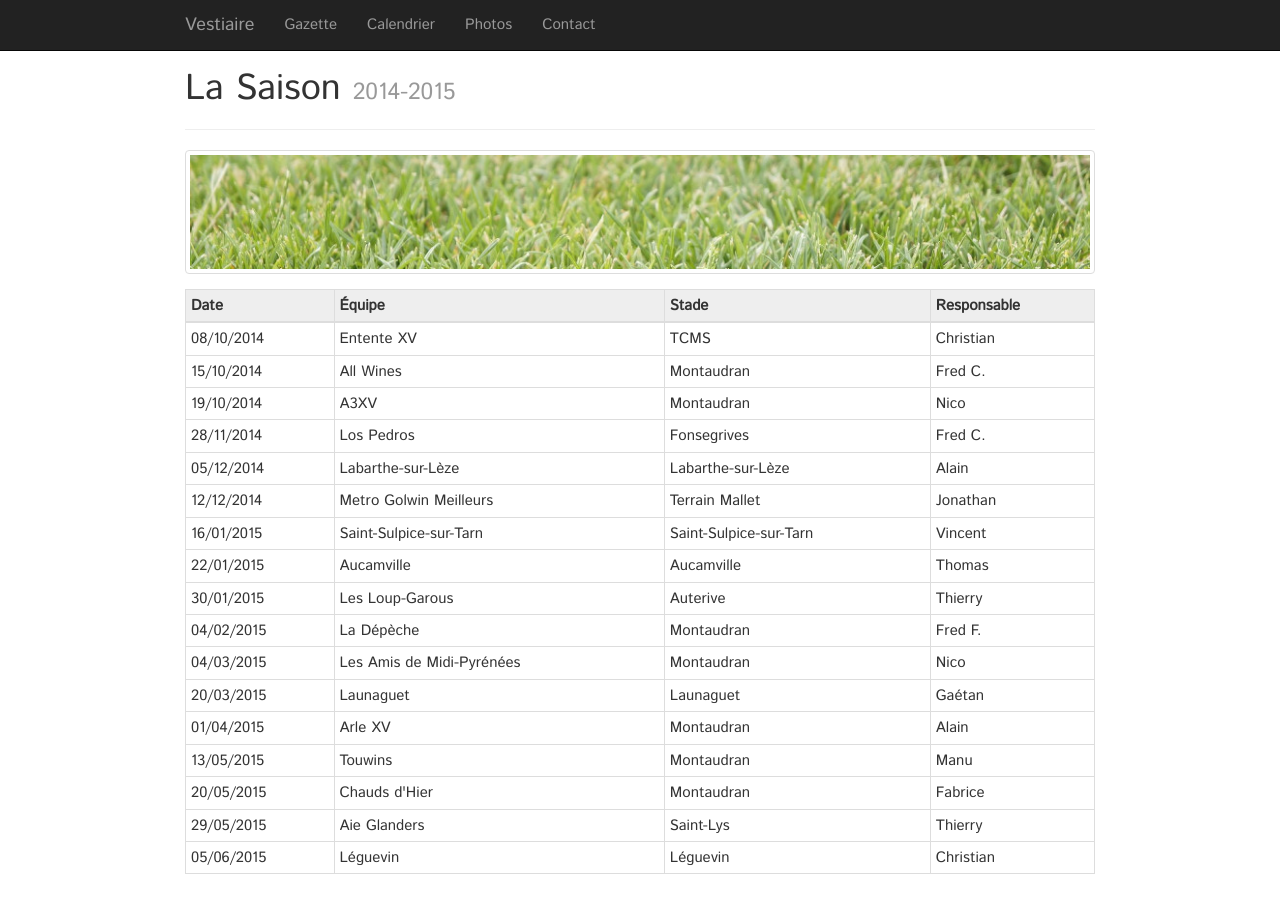
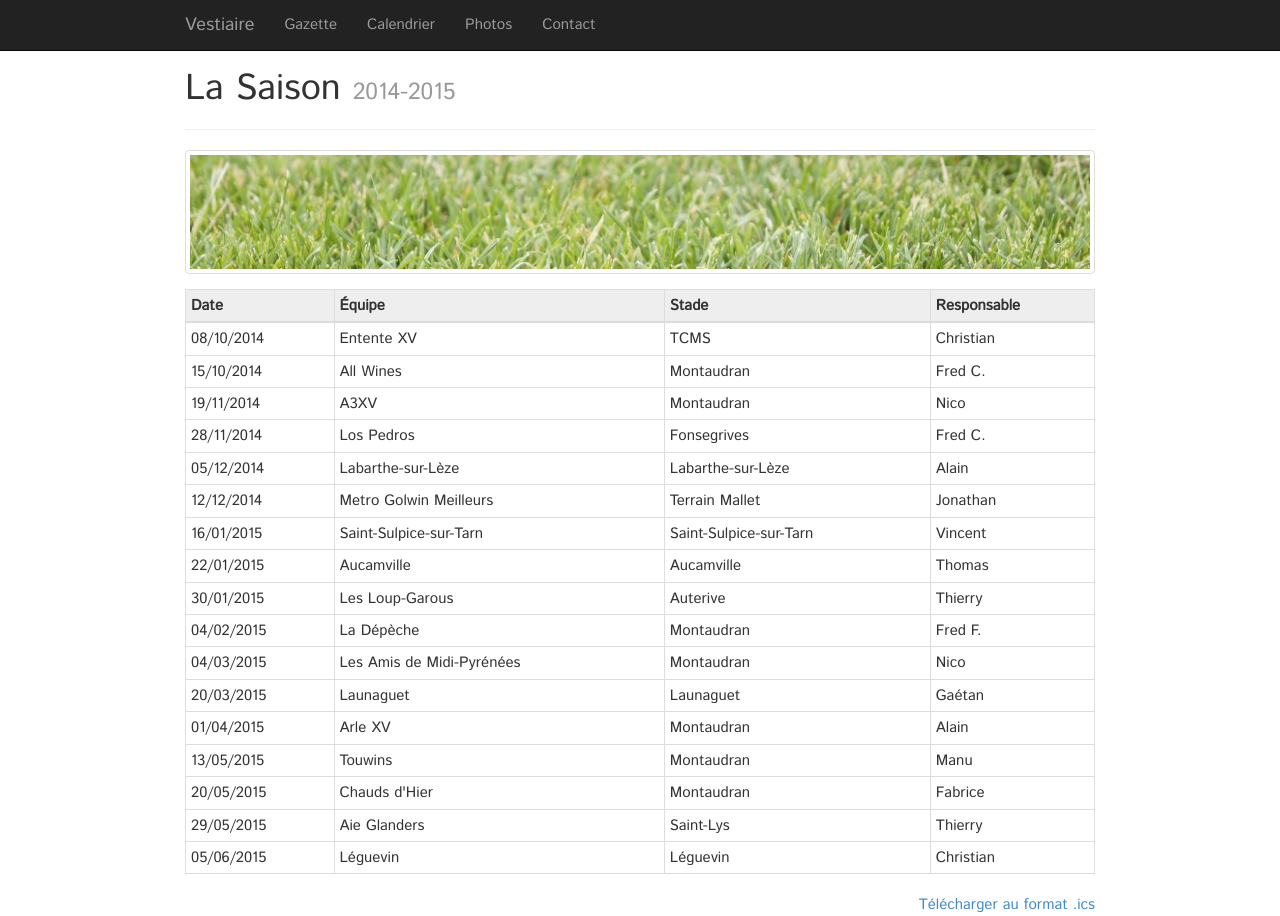
Before and after one commit to fcabestre/Gonins, a Jekyll site: the page built from calendrier.html, in a window 1280 px wide. Built offline with Jekyll 4.4.1, drawn with Linux system fonts in a browser that asks for light colours; nearby versions of some CDN libraries.

Commit message:
Améliorations de la page calendrier
* Lien pour télécharger un fichier .ics
* Correction d'une erreur dans le calendrier

```diff
--- a/_data/matchs.yml
+++ b/_data/matchs.yml
@@ -8,7 +8,7 @@
    stade: Montaudran
    responsable: Fred C.
 
- - date: 19/10/2014
+ - date: 19/11/2014
    equipe: A3XV
    stade: Montaudran
    responsable: Nico
--- a/calendrier.html
+++ b/calendrier.html
@@ -20,7 +20,7 @@ layout: gonins
 
 <div class="row">
     <div class="col-md-12">
-        <div  id="calendar" class="table-responsive">
+        <div id="calendar" class="table-responsive">
             <table class="table table-bordered table-condensed">
                 <thead id="calendar-head">
                 <tr>
@@ -49,3 +49,9 @@ layout: gonins
         </div>
     </div>
 </div>
+
+<div class="row">
+    <div style="text-align: right;" class="col-md-12">
+        <a href="{{ site.baseurl }}/Matchs.ics"><i class="icon-calendar"></i> Télécharger au format .ics</a>
+    </div>
+</div>
--- a/css/gonins.css
+++ b/css/gonins.css
@@ -33,6 +33,10 @@ body {
     margin-top: 1em;
 }
 
+#calendar-link {
+    margin-top: 1em;
+}
+
 #calendar-head {
     background-color: #EEEEEE;
 }
--- a/index.html
+++ b/index.html
@@ -28,8 +28,8 @@ layout: gonins
             à respecter l’adversaire pour mieux se respecter soi.
 
         <p>Ça fait plus de 25 ans, et on court toujours. Même si on n’est plus des lapereaux de l’année, le
-            rugby nous garde jeunes. Et si on est vieux, c’est juste comme dans «vieux copains» – et ça, ça fait
-            toute la différence.
+            rugby nous garde jeunes. Et si on est vieux, c’est juste comme dans «&#8239;vieux copains&#8239;» –
+            et ça, ça fait toute la différence.
 
         <p>Deux entraînements par semaine, une quinzaine de matches dans l’année ; un week-end ski annuel,
             quelques bons gueuletons et autres festivités ; et, tous les deux ans, une tournée internationale
```
Also changed, not shown: 1 other file.
